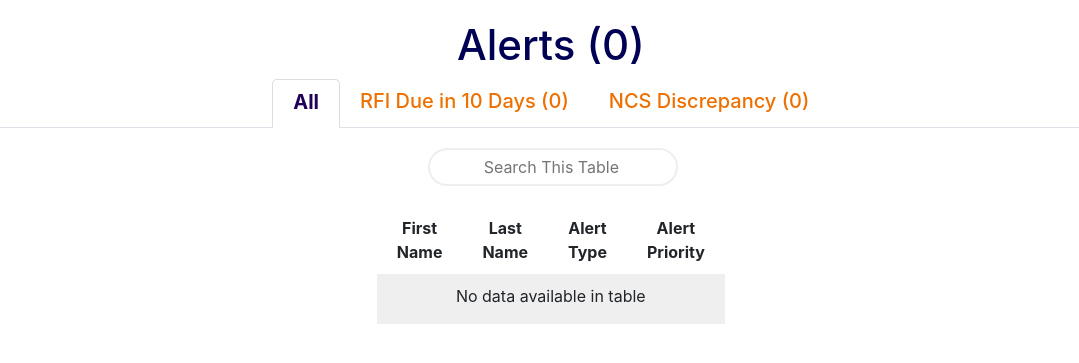
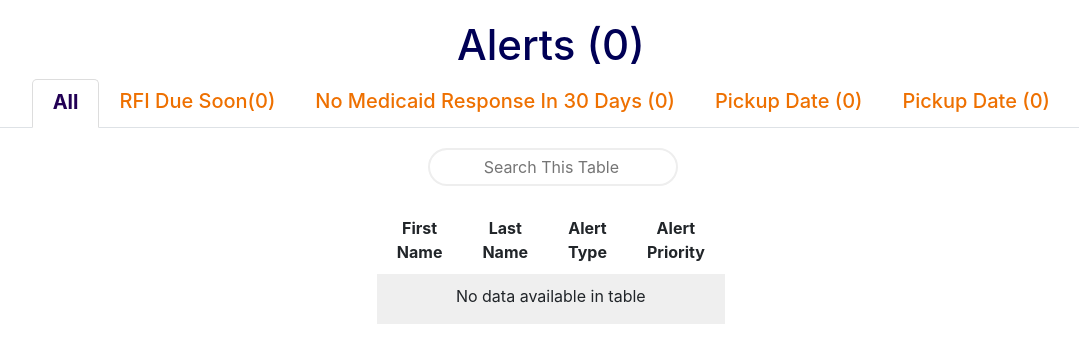
Before and after one commit to vindamle/medicaid-application, a Django app: page /pending_alerts/ in a window 1280 px wide. Shown: the part 81-444 px from the top of the page, without its empty margins (70-1149 px from the left). Run offline with Django 3.2, Linux system fonts and the light colour scheme; the visitor is signed in with stand-in values (Sample User, id 1); some libraries are stand-ins or nearby versions.

Commit message:
fix pending alerts page

```diff
--- a/static/css/style.css
+++ b/static/css/style.css
@@ -840,7 +840,7 @@ input#secondary_pays_copay {
 	/*display: inline-block;*/
 }
 .alertDiv .alert {
-	text-align: right;
+	/*text-align: right;*/
 	/*display: inline-block;*/
 	/*position: fixed;*/
 }
@@ -853,7 +853,7 @@ input#secondary_pays_copay {
 		top: 70px;
 	}
 	.alertDiv .alert {
-		width: 500px;
+		width: 400px;
 	}
 }
 
--- a/templates/pending_alerts.html
+++ b/templates/pending_alerts.html
@@ -14,12 +14,22 @@
     </li>
     <li>
       <a data-toggle="tab" href="#menu1">
-        <h4>RFI Due in 10 Days (<span class="countSpan" id="rfiDueTableCount"></span>)</h4>
+        <h4>RFI Due Soon(<span class="countSpan" id="rfiDueTableCount"></span>)</h4>
       </a>
     </li>
     <li>
       <a data-toggle="tab" href="#menu2">
-        <h4>NCS Discrepancy (<span class="countSpan" id="ncsDiscrepancyTableCount"></span>)</h4>
+        <h4>No Medicaid Response In 30 Days (<span class="countSpan" id="noResponseTableCount"></span>)</h4>
+      </a>
+    </li>
+    <li>
+      <a data-toggle="tab" href="#menu3">
+        <h4>Pickup Date (<span class="countSpan" id="pickupDateTableCount"></span>)</h4>
+      </a>
+    </li>
+    <li>
+      <a data-toggle="tab" href="#menu4">
+        <h4>Pickup Date (<span class="countSpan" id="meetingTableCount"></span>)</h4>
       </a>
     </li>
     </ul>
@@ -63,6 +73,7 @@
         </thead>
         <tbody>
           {% for alert in alerts%}
+            {% if alert.alert_type.alert_class == "rfi" %}
               <tr>
                 <td>{{alert.resident.first_name}}</td>
                 <td>{{alert.resident.last_name}}</td>
@@ -70,13 +81,14 @@
                 <td>{{alert.alert_priority}}</td>
                 <td><a href="/show?resident_id={{alert.resident_id}}" class=""><button class="btn-alert">Show</button></a></td>
               </tr>
+            {% endif %}
           {% endfor %}
 
         </tbody>
       </table>
     </div>
     <div id="menu2" class="tab-pane fade">
-      <table id="ncsDiscrepancyTable">
+      <table id="noResponseTable">
         <thead>
           <tr>
             <th>First Name</th>
@@ -88,6 +100,7 @@
         </thead>
         <tbody>
           {% for alert in alerts%}
+            {% if alert.alert_type.alert_class == "no response" %}
               <tr>
                 <td>{{alert.resident.first_name}}</td>
                 <td>{{alert.resident.last_name}}</td>
@@ -95,6 +108,61 @@
                 <td>{{alert.alert_priority}}</td>
                 <td><a href="/show?resident_id={{alert.resident_id}}" class=""><button class="btn-alert">Show</button></a></td>
               </tr>
+            {%endif%}
+          {% endfor %}
+
+        </tbody>
+      </table>
+    </div>
+    <div id="menu3" class="tab-pane fade">
+      <table id="pickupDateTable">
+        <thead>
+          <tr>
+            <th>First Name</th>
+            <th>Last Name</th>
+            <th>Alert Type</th>
+            <th>Alert Priority</th>
+            <th class="invisible">Show</th>
+          </tr>
+        </thead>
+        <tbody>
+          {% for alert in alerts%}
+            {% if alert.alert_type.alert_class == "pickup date" %}
+              <tr>
+                <td>{{alert.resident.first_name}}</td>
+                <td>{{alert.resident.last_name}}</td>
+                <td>{{alert.alert_type.alert_name}}</td>
+                <td>{{alert.alert_priority}}</td>
+                <td><a href="/show?resident_id={{alert.resident_id}}" class=""><button class="btn-alert">Show</button></a></td>
+              </tr>
+            {%endif%}
+          {% endfor %}
+
+        </tbody>
+      </table>
+    </div>
+<div id="menu4" class="tab-pane fade">
+      <table id="meetingTable">
+        <thead>
+          <tr>
+            <th>First Name</th>
+            <th>Last Name</th>
+            <th>Alert Type</th>
+            <th>Alert Priority</th>
+            <th class="invisible">Show</th>
+          </tr>
+        </thead>
+        <tbody>
+          {% for alert in alerts%}
+            {% if alert.alert_type.alert_class == "appointment" %}
+              <tr>
+                <td>{{alert.resident.first_name}}</td>
+                <td>{{alert.resident.last_name}}</td>
+                <td>{{alert.alert_type.alert_name}}</td>
+                <td>{{alert.alert_priority}}</td>
+                <td><a href="/show?resident_id={{alert.resident_id}}" class=""><button class="btn-alert">Show</button></a></td>
+              </tr>
+            {%endif%}
           {% endfor %}
 
         </tbody>
--- a/templates/show.html
+++ b/templates/show.html
@@ -11,7 +11,7 @@
 <div class="alertDiv">
 	{% for alert in resident_alerts %}
 			<div class="alert alert-danger alert-dismissible fade show" role="alert">
-				<strong>Alert ({{alert.trigger_date}}):</strong> {{alert.alert_type.alert_name}} <!-- <button class="btn dismissBtn">Dismiss</button> -->
+				<strong>Alert - {{alert.trigger_date|date:'M dS, Y'}}: </strong> {{alert.alert_type.alert_name}} <!-- <button class="btn dismissBtn">Dismiss</button> -->
 				<span class="invisible alertId">{{alert.alert_id}}</span>
 				<button type="button" class="close" data-dismiss="alert" aria-label="Close">
 					<span aria-hidden="true">&times;</span>
```
Also changed, not shown: app/settings.py (+4 -4 lines). Lines whose indentation alone changed are shown as unchanged.
